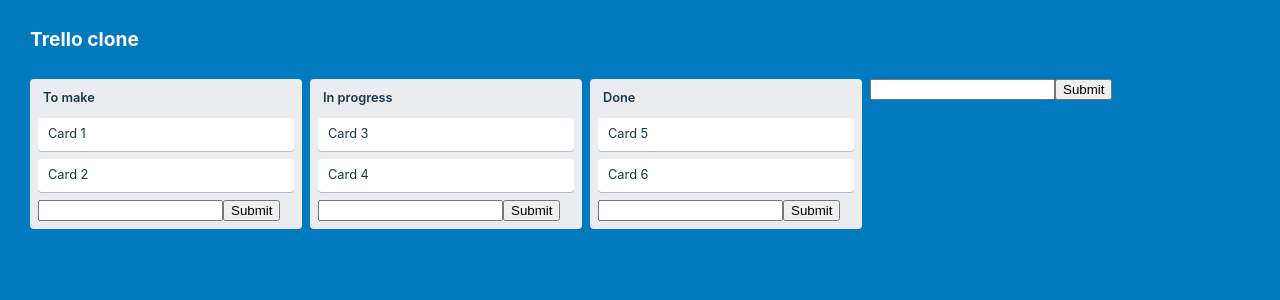
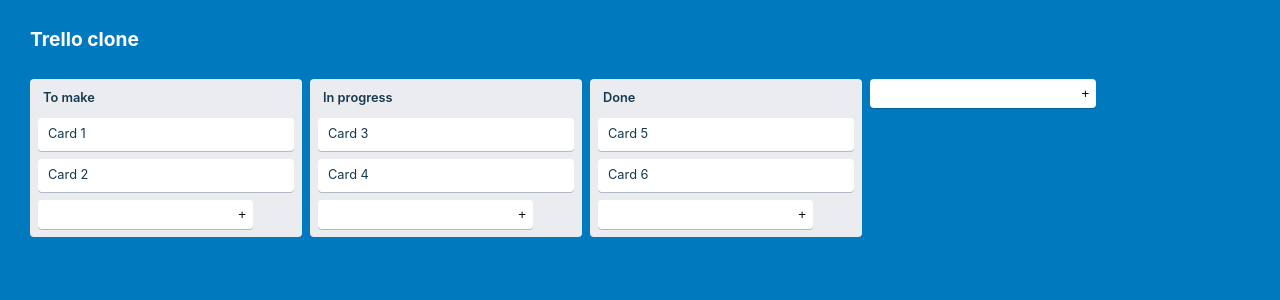
Before and after one commit to mefik1337/trello-copy, a React (Create React App) app: page / in a window 1280 px wide. Shown: the top 300 px of the page. Built offline with nearby package versions, Linux system fonts and the light colour scheme.

Commit message:
style for inputs and validation

```diff
--- a/src/Components/Input/Input.js
+++ b/src/Components/Input/Input.js
@@ -1,12 +1,16 @@
 import React from 'react';
+import './_Input.scss';
 
 const Input = ({handleSubmit, handleInput, Name, id, errors}) => {
     return (
         <>
-            <form onSubmit={handleSubmit}>
-                <input type="text" onChange={handleInput} value={Name} name={id}/>
-                <input type="submit"/>
-                {errors}
+            <form onSubmit={handleSubmit}
+                  className="Form"
+            >
+                <input className={errors ? "Errors__input Input" : "Input"} type="text" onChange={handleInput}
+                       value={Name} name={id}/>
+                <input className={errors ? "Errors__submit Submit" : "Submit"} type="submit" value="+"/>
+                {errors ? <span className="Errors__text"> {errors} </span> : null}
             </form>
 
         </>
--- /dev/null
+++ b/src/Components/Input/_Input.scss
@@ -0,0 +1,32 @@
+@import '../../assets/colorsAndTypography';
+.Input {
+  background-Color: white;
+  border-radius: 4px 0 0 4px;
+  border: none;
+  box-shadow: 0 1px 0 rgba(9, 30, 66, 0.25);
+  padding: 7px;
+  width: 70%;
+}
+.Submit {
+  background-Color: white;
+  border: none;
+  border-radius: 0 4px 4px 0;
+  box-shadow: 0 1px 0 rgba(9, 30, 66, 0.25);
+  padding: 7px;
+}
+.Errors__input {
+  border: 1px solid tomato;
+  border-right: none;
+}
+.Errors__submit {
+  border: 1px solid tomato;
+  border-left: none;
+}
+.Errors__text {
+  display: flex;
+  font-family: $font-family;
+  color: tomato;
+  font-size: 0.7rem;
+  flex-direction: column;
+  margin-left: 10px;
+}
--- a/src/Container/App.js
+++ b/src/Container/App.js
@@ -114,7 +114,7 @@
                 setDataState(newData);
                 setColumnName('');
             } else {
-                setErrorsColumns('Cant be empty');
+                setErrorsColumns('Can\'t be empty');
             }
 
     };
--- a/src/Container/App.scss
+++ b/src/Container/App.scss
@@ -1,5 +1,6 @@
 @import '../Components/Board/Board';
 @import '../Components/Card/Card';
+@import '../Components/Input/Input';
 @import '../assets/colorsAndTypography';
 .App {
   background-color: #0079BE;
```
